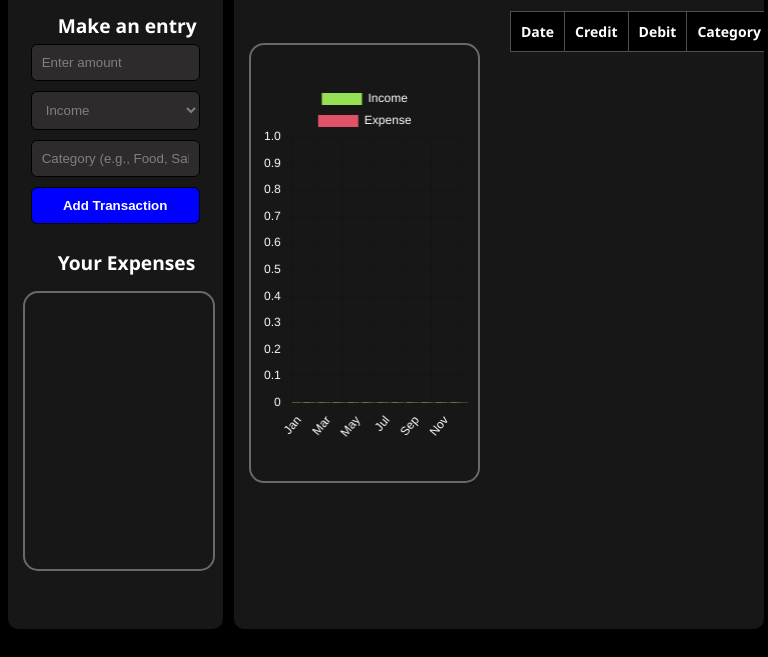
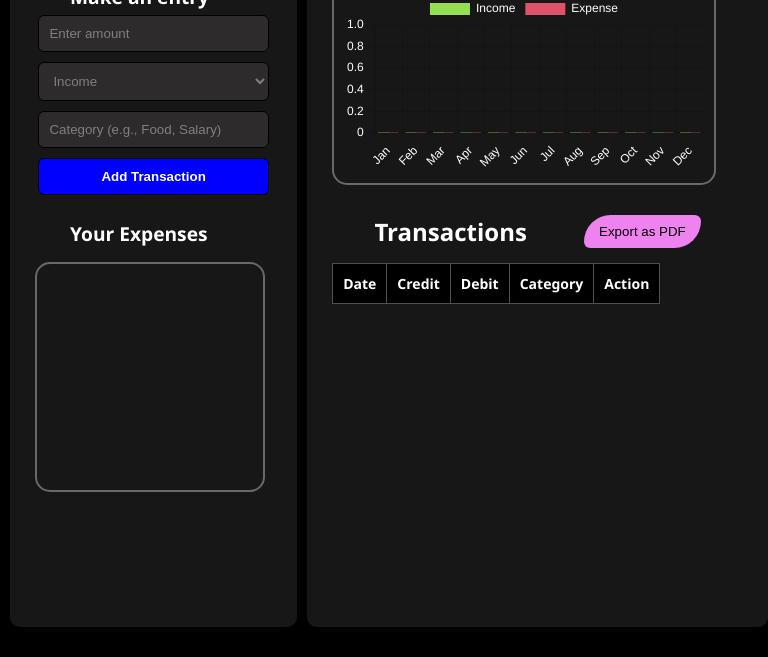
Before and after one commit to uday020706/finance-tracker, a plain HTML site: page index.html in a window 768 px wide. Shown: the part 143-800 px from the top of the page. Drawn offline with nearby package versions, Linux system fonts and the light colour scheme.

Commit message:
commit tab media

```diff
--- a/style.css
+++ b/style.css
@@ -191,7 +191,7 @@
           margin: 15px auto;
           background: rgb(47, 46, 49);
           color: rgb(255, 255, 255);
-          border-radius:100px;
+          border-radius: 100px;
           font-weight: bolder;
           font-size: larger;
           letter-spacing: 1px;
@@ -208,13 +208,14 @@
         #balance {
           color: rgb(0, 217, 255);
         }
+
         .barBox {
           height: 55vh;
           width: 30vw;
           border: 2px solid rgb(106, 104, 104);
           border-radius: 15px;
           margin: 15px;
-          margin-top: 80px;
+          margin-top: 55px;
           padding: 10px;
           display: flex;
           justify-content: center;
@@ -343,6 +344,7 @@
             width: 100% !important;
             height: auto !important;
           }
+
           .barBox {
             margin-top: 10px;
             margin-bottom: 30px;
@@ -360,3 +362,97 @@
             overflow-x: auto;
           }
         }
+
+
+        @media (min-width: 601px) and (max-width: 1200px) {
+          .bodyContainer {
+            align-items: stretch;
+          }
+
+          .left,
+          .right {
+            height: auto;
+          }
+
+          .leftContainer,
+          .rightContainer {
+            width: 100%;
+            height: 95vh;
+            margin: 10px;
+            padding: 10px;
+            box-sizing: border-box;
+          }
+
+
+          .left {
+            width: 40vw;
+            display: flex;
+            justify-content: center;
+            align-items: flex-start;
+          }
+
+          .right {
+            width: 60vw;
+            display: flex;
+            flex-direction: column;
+            justify-content: flex-start;
+            align-items: center;
+          }
+
+          #formSection {
+            margin-bottom: 20px;
+          }
+
+          .boxes {
+            flex-direction: column;
+          }
+
+          form input,
+          form select,
+          form button {
+            width: 30vw;
+          }
+
+          .barBox {
+            width: 50vw;
+            height: auto;
+          }
+
+          .pieBox {
+            width: 30vw;
+            height: auto;
+          }
+
+          .pieChart,
+          .barChart {
+            width: 100% !important;
+            height: auto !important;
+          }
+
+          .pieBox canvas,
+          .barBox canvas {
+            width: 100% !important;
+            height: auto !important;
+          }
+
+          .barBox {
+            margin-top: 10px;
+            margin-bottom: 30px;
+          }
+
+          .totals {
+            width: 50vw;
+            flex-direction: column;
+            font-size: medium;
+          }
+
+          #transaction-table {
+            width: 100%;
+            max-width: none;
+            max-height: 55vh;
+            display: block;
+            overflow-x: auto;
+            overflow-y: auto;
+            margin: 15px;
+          }
+        }
```
